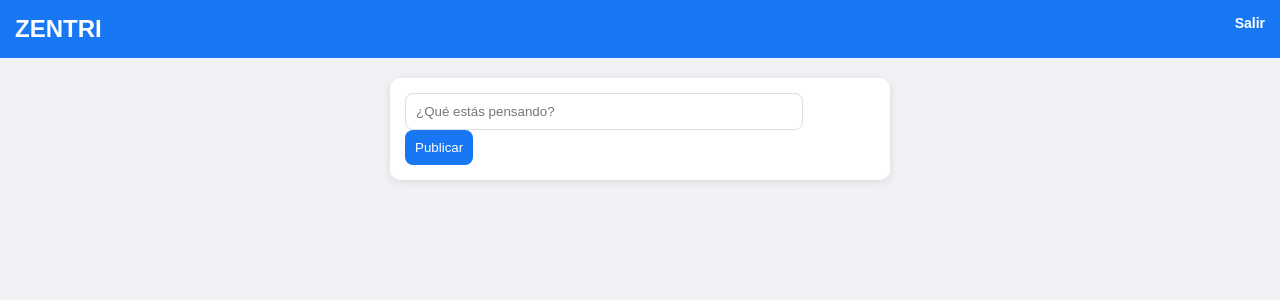
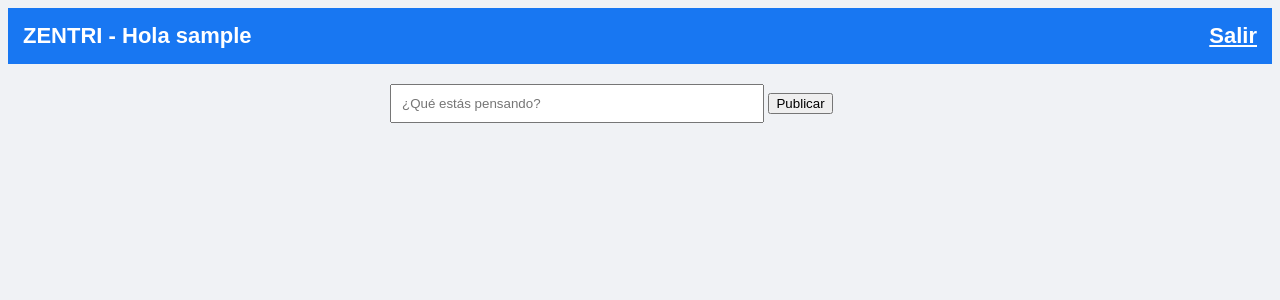
Before and after one commit to deleongalindo24-lgtm/mibook, a Flask app: page / in a window 1280 px wide. Shown: the top 300 px of the page. Run offline with Flask 3, Linux system fonts and the light colour scheme; the visitor is signed in with stand-in values (Sample User, id 1); data that the repository does not hold is empty; some libraries are stand-ins or nearby versions.

Commit message:
Update home.html

```diff
--- a/templates/home.html
+++ b/templates/home.html
@@ -2,69 +2,47 @@
 <html>
 <head>
     <title>Zentri</title>
+
     <style>
         body{
             font-family: Arial;
             background:#f0f2f5;
-            margin:0;
         }
 
         .topbar{
             background:#1877f2;
             color:white;
             padding:15px;
-            font-size:24px;
+            font-size:22px;
             font-weight:bold;
         }
 
         .container{
             width:500px;
-            margin:20px auto;
-        }
-
-        .post-box{
-            background:white;
-            padding:15px;
-            border-radius:10px;
-            box-shadow:0 2px 10px rgba(0,0,0,0.1);
-            margin-bottom:15px;
-        }
-
-        input{
-            width:80%;
-            padding:10px;
-            border-radius:8px;
-            border:1px solid #ddd;
-        }
-
-        button{
-            padding:10px;
-            background:#1877f2;
-            color:white;
-            border:none;
-            border-radius:8px;
-            cursor:pointer;
+            margin:auto;
+            margin-top:20px;
         }
 
         .post{
             background:white;
             padding:15px;
-            margin-top:15px;
+            margin-bottom:10px;
             border-radius:10px;
             box-shadow:0 2px 10px rgba(0,0,0,0.1);
         }
 
-        .like{
-            color:#1877f2;
+        .btn{
             text-decoration:none;
+            margin-right:10px;
             font-weight:bold;
         }
 
-        .logout{
-            float:right;
-            color:white;
-            text-decoration:none;
-            font-size:14px;
+        .like{
+            color:#1877f2;
+        }
+
+        .delete{
+            color:red;
         }
     </style>
 </head>
@@ -72,25 +50,29 @@
 <body>
 
 <div class="topbar">
-    ZENTRI
-    <a class="logout" href="/logout">Salir</a>
+    ZENTRI - Hola {{ user }}
+    <a href="/logout" style="float:right; color:white;">Salir</a>
 </div>
 
 <div class="container">
 
-    <div class="post-box">
 <form method="POST" action="/post">
-            <input name="content" placeholder="¿Qué estás pensando?">
+    <input name="content" placeholder="¿Qué estás pensando?" style="width:70%;padding:10px;">
     <button>Publicar</button>
 </form>
-    </div>
+
+<br>
 
 {% for post in posts %}
 <div class="post">
     <b>{{ post[1] }}</b>
     <p>{{ post[2] }}</p>
 
-        <a class="like" href="/like/{{ post[0] }}">❤️ {{ post[3] }}</a>
+    <a class="btn like" href="/like/{{ post[0] }}">❤️ {{ post[3] }}</a>
+
+    {% if post[1] == user %}
+        <a class="btn delete" href="/delete/{{ post[0] }}">Eliminar</a>
+    {% endif %}
 </div>
 {% endfor %}
 
```
Lines whose indentation alone changed are shown as unchanged.
